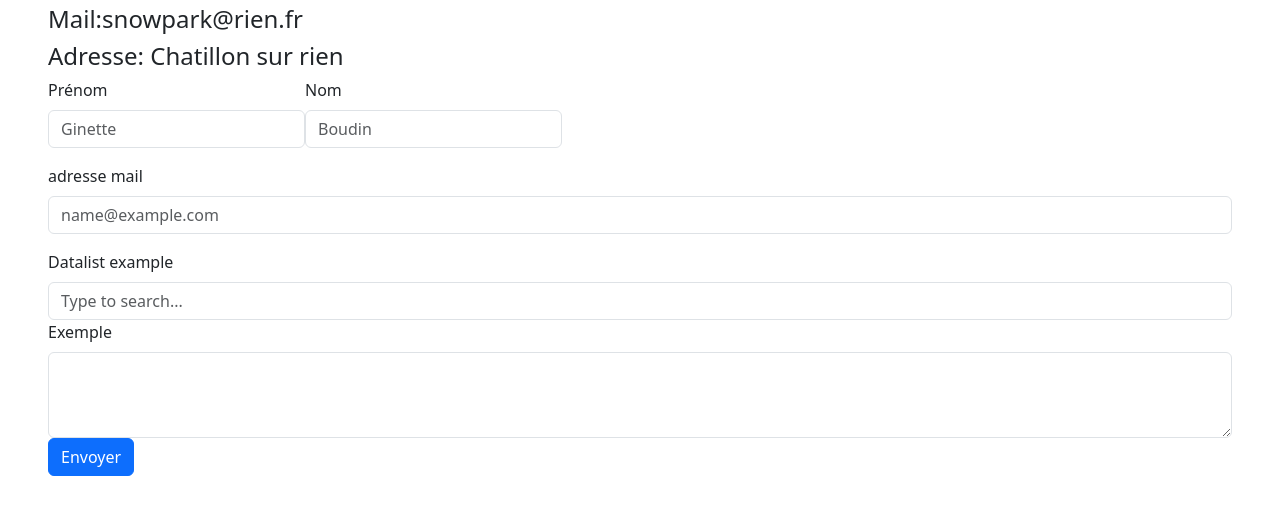
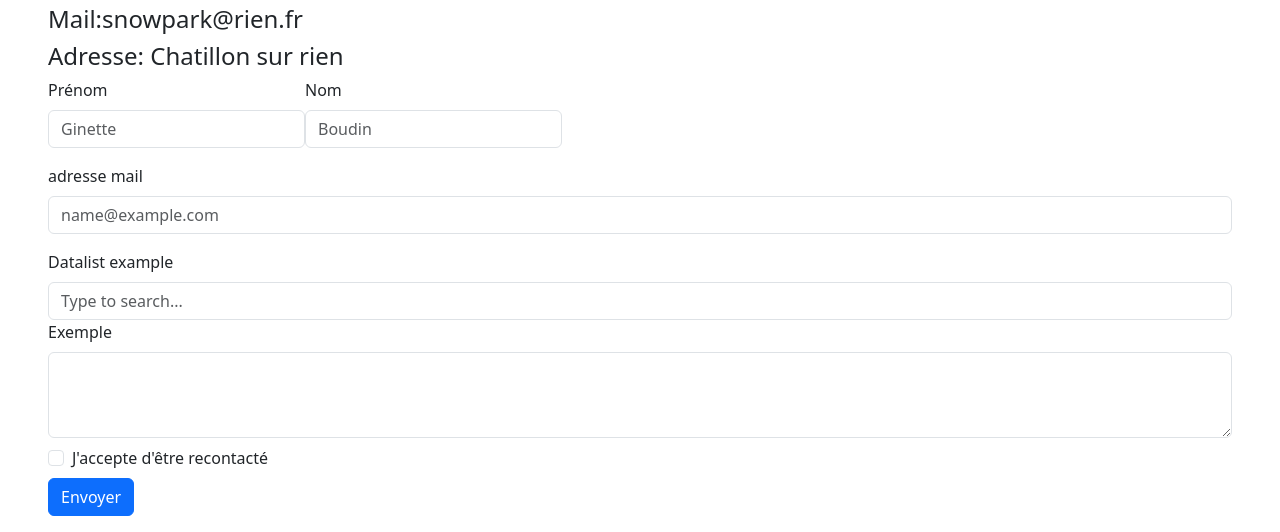
Before and after one commit to JordanTrehin76610/Snowpeak, a website: page contact.html in a window 1280 px wide. Shown: the part 342-874 px from the top of the page. Before the commit the page ends 834 px from the top, so only its background shows below. Drawn offline with nearby package versions, Linux system fonts and the light colour scheme; files that its build step writes are made by us from their sources.

Commit message:
J'AI MENTI

```diff
--- a/contact.html
+++ b/contact.html
@@ -93,6 +93,13 @@
         <div class="mb-3">
             <label for="exampleFormControlTextarea1" class="form-label">Exemple</label>
             <textarea class="form-control" id="exampleFormControlTextarea4" rows="3"></textarea>
+
+            <div class="form-check mt-2 mb-2">
+                <input class="form-check-input" type="checkbox" value="" id="flexCheckDefault">
+                <label class="form-check-label" for="flexCheckDefault">
+                    J'accepte d'être recontacté
+                </label>
+            </div>
             <!-- Button trigger modal -->
             <button type="button" class="btn btn-primary" data-bs-toggle="modal" data-bs-target="#stickers-loup-clope">
                 Envoyer </button>
```
